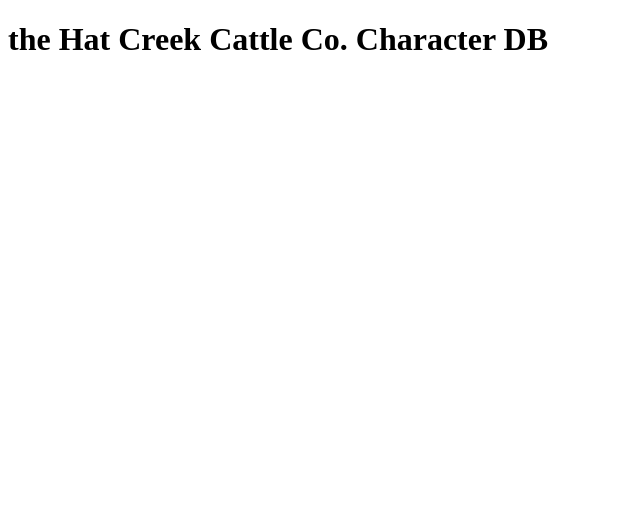
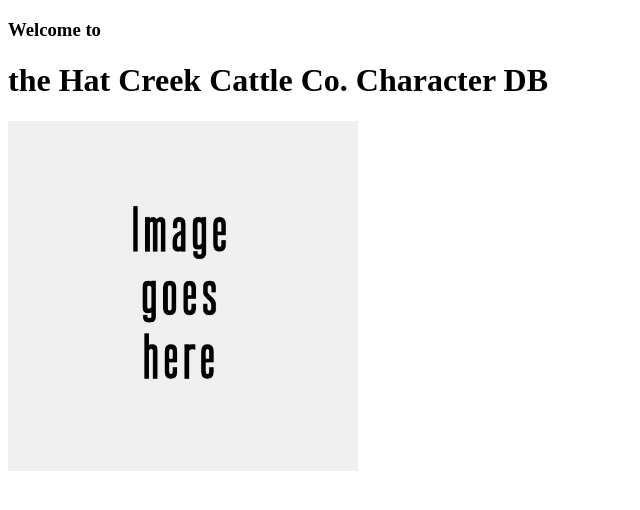
Before and after one commit to stforrester/phase-1-project, a plain HTML site: page index.html in a window 1280 px wide. Shown: the whole page, without its empty margins (0-640 px from the left). Drawn offline with Linux system fonts and the light colour scheme.

Commit message:
add stylesheet, add placeholder image, add assets folder, add assets/characters folder

```diff
--- a/index.html
+++ b/index.html
@@ -2,10 +2,17 @@
 <html lang="en">
 <head>
     <title>Lonesome Dove Character DB</title>
+    <link rel="stylesheet" type="text/css" href="styles.css" />
 </head>
 <body>
-    <div id ="main-content">
+    <header>
+        <h3>Welcome to</h3>
         <h1>the Hat Creek Cattle Co. Character DB</h1>
+    </header>
+    <div id="character_selection_window"></div>
+    <div id="character_detail">
+        <img class ="detail_image" src="./assets/image-placeholder.jpg" alt="Insert Character Image Here" />
+
     </div>
 </body>
 </html>
--- /dev/null
+++ b/styles.css
@@ -0,0 +1,3 @@
+.detail_image {
+    height: 350px;
+}
```
Also changed, not shown: assets/image-placeholder.jpg (added).
